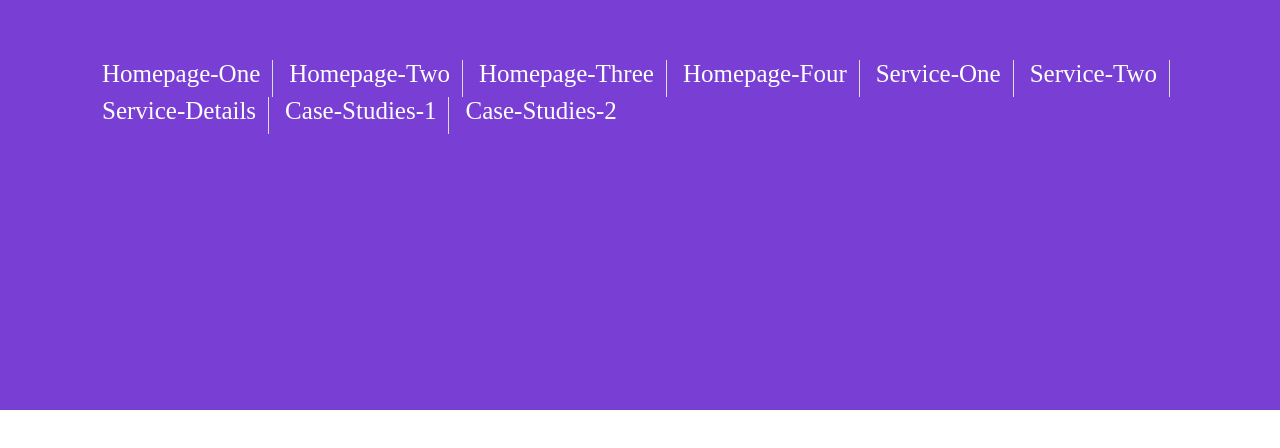
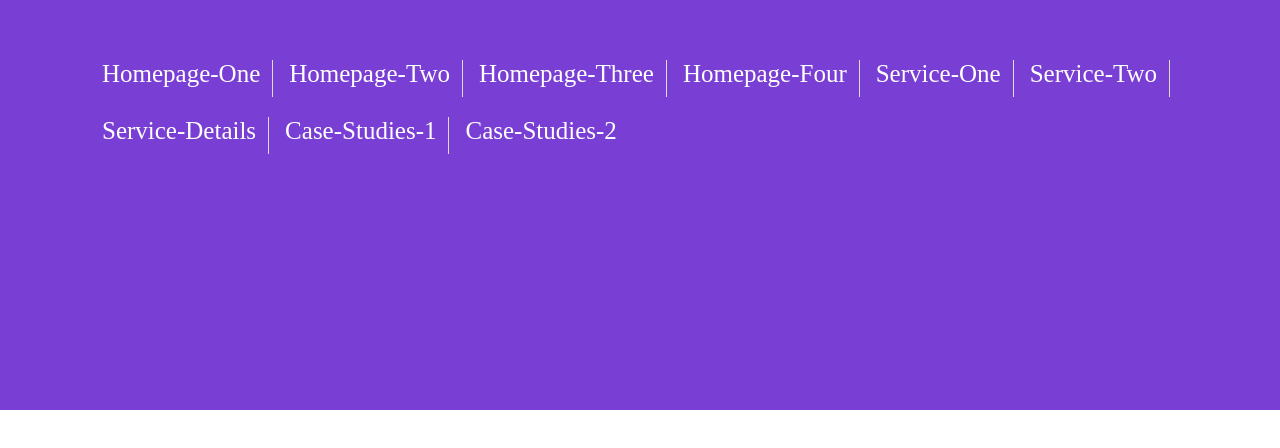
Before and after one commit to shanta05/project-one_2, a plain HTML site: page index.html in a window 1280 px wide. Shown: the part 290-738 px from the top of the page. Drawn offline with Linux system fonts and the light colour scheme.

Commit message:
Update style.css

```diff
--- a/style.css
+++ b/style.css
@@ -35,3 +35,6 @@
     opacity: 0.7;
 
 }
+.mainmenu ul li {
+  margin-bottom: 20px;
+}
```
